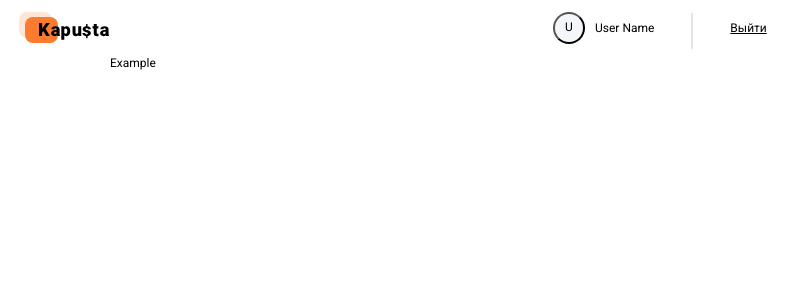
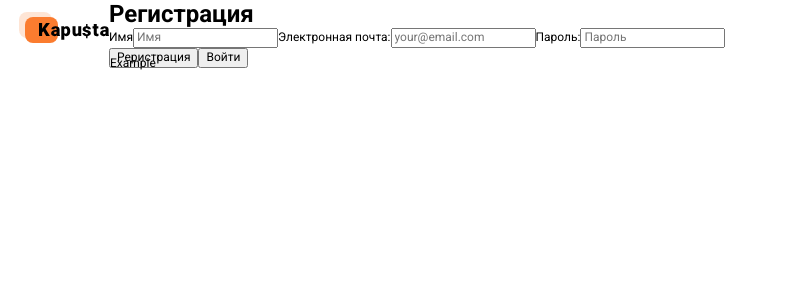
Before and after one commit to anna-stasya/cabbage-f05, a React (Create React App) app: page / in a window 1280 px wide. Shown: the top 300 px of the page, without its empty margins (0-811 px from the left). Built offline with nearby package versions, Linux system fonts and the light colour scheme.

Commit message:
log out and log in view done

```diff
--- a/src/App.js
+++ b/src/App.js
@@ -9,8 +9,11 @@ import LoginViews from './redux/views/auth/LoginViews';
 
 //Transactions
 import TransactionView from './pages/Transactions/TransactionView';
-import Header from './pages/Header/Header';
-
+import AppBar from './pages/Header/appBar';
+import UserMenu from './pages/Header/userMenu';
+import { useSelector } from 'react-redux';
+import authSelectors from './redux/auth/auth-selectors';
+import styles from './pages/Header/Header.module.css';
 import './App.css';
 
 const Example = lazy(() =>
@@ -26,9 +29,12 @@ const Reports = lazy(() =>
 );
 
 function App() {
+  const isLoggedIn = useSelector(authSelectors.getIsLoggedIn);
   return (
     <>
-      <Header isLogedIn />
+      <header className={styles.headerContainer}>
+        <AppBar>{isLoggedIn ? <UserMenu /> : <RegisterView />}</AppBar>
+      </header>
       <Container>
         <Suspense fallback={<div>Downloading...</div>}>
           <Routes>
--- a/src/pages/Header/Header.js
+++ b/src/pages/Header/appBar.jsx
@@ -1,6 +1,13 @@
 import styles from '../Header/Header.module.css';
+import { useSelector } from 'react-redux';
 
-const Header = props => {
+import UserMenu from '../Header/userMenu';
+import authSelectors from '../../redux/auth/auth-selectors';
+import React from 'react';
+import RegisterView from '../../redux/views/auth/RegisterView';
+
+export default function AppBar() {
+  const isLoggedIn = useSelector(authSelectors.getIsLoggedIn);
   return (
     <header>
       <div className={styles.headerContainer}>
@@ -28,44 +35,8 @@ const Header = props => {
             />
           </svg>
         </a>
-
-        <button type="button" className={styles.user}>
-          U
-        </button>
-        <button type="button" className={styles.userName}>
-          User Name
-        </button>
-        <a href="/" className={styles.logout}>
-          <svg
-            width="16"
-            height="16"
-            viewBox="0 0 16 16"
-            fill="none"
-            xmlns="http://www.w3.org/2000/svg"
-          >
-            <g clipPath="url(#clip0_14_1485)">
-              <path
-                d="M9.99998 14H1.99998V1.99998H9.99998V2.99998H12V0H0V16H12V13H10V14H9.99998Z"
-                fill="#CBCCD0"
-              />
-              <path
-                d="M12.293 4.29297L10.8789 5.70702L12.1719 6.99998H7V8.99999H12.1719L10.8789 10.293L12.293 11.707L16 7.99997L12.293 4.29297Z"
-                fill="#CBCCD0"
-              />
-            </g>
-            <defs>
-              <clipPath id="clip0_14_1485">
-                <rect width="16" height="16" fill="white" />
-              </clipPath>
-            </defs>
-          </svg>
-        </a>
-        <button type="button" className={styles.tabletLogout}>
-          Выйти
-        </button>
+        {isLoggedIn ? <UserMenu /> : <RegisterView />}
       </div>
     </header>
   );
-};
-
-export default Header;
+}
--- /dev/null
+++ b/src/pages/Header/userMenu.jsx
@@ -0,0 +1,53 @@
+import operations from '../../redux/auth/auth-operations';
+import { useDispatch, useSelector } from 'react-redux';
+import authSelectors from '../../redux/auth/auth-selectors';
+import styles from '../Header/Header.module.css';
+
+const UserMenu = () => {
+  const dispatch = useDispatch();
+  const name = useSelector(authSelectors.getUsername);
+
+  const logOut = () => {
+    dispatch(operations.logOut());
+  };
+  return (
+    <div>
+      <button type="button" className={styles.user}>
+        U
+      </button>
+      <button type="button" className={styles.userName}>
+        {name}
+      </button>
+      <button type="button" onClick={logOut} className={styles.logout}>
+        <svg
+          width="16"
+          height="16"
+          viewBox="0 0 16 16"
+          fill="none"
+          xmlns="http://www.w3.org/2000/svg"
+        >
+          <g clipPath="url(#clip0_14_1485)">
+            <path
+              d="M9.99998 14H1.99998V1.99998H9.99998V2.99998H12V0H0V16H12V13H10V14H9.99998Z"
+              fill="#CBCCD0"
+            />
+            <path
+              d="M12.293 4.29297L10.8789 5.70702L12.1719 6.99998H7V8.99999H12.1719L10.8789 10.293L12.293 11.707L16 7.99997L12.293 4.29297Z"
+              fill="#CBCCD0"
+            />
+          </g>
+          <defs>
+            <clipPath id="clip0_14_1485">
+              <rect width="16" height="16" fill="white" />
+            </clipPath>
+          </defs>
+        </svg>
+      </button>
+      <button type="button" onClick={logOut} className={styles.tabletLogout}>
+        Выйти
+      </button>
+    </div>
+  );
+};
+
+export default UserMenu;
--- a/src/redux/auth/auth-slice.js
+++ b/src/redux/auth/auth-slice.js
@@ -23,7 +23,11 @@ const authSlice = createSlice({
       state.token = action.payload.token;
       state.isLoggedIn = true;
     },
-
+    [authOperations.logOut.fulfilled](state, action) {
+      state.user = { name: null, email: null };
+      state.token = null;
+      state.isLoggedIn = false;
+    },
   },
 });
 
```
